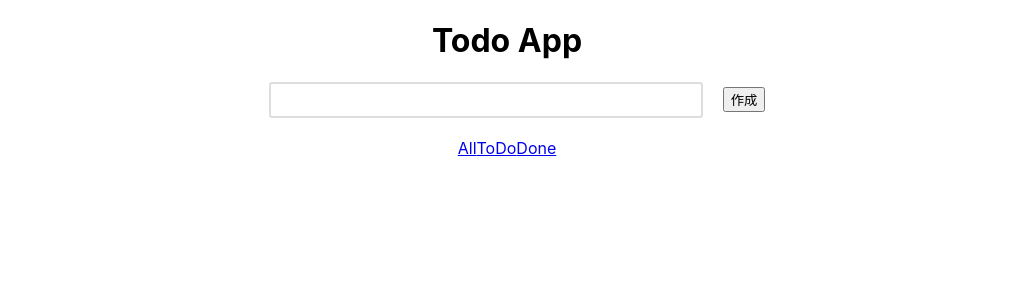
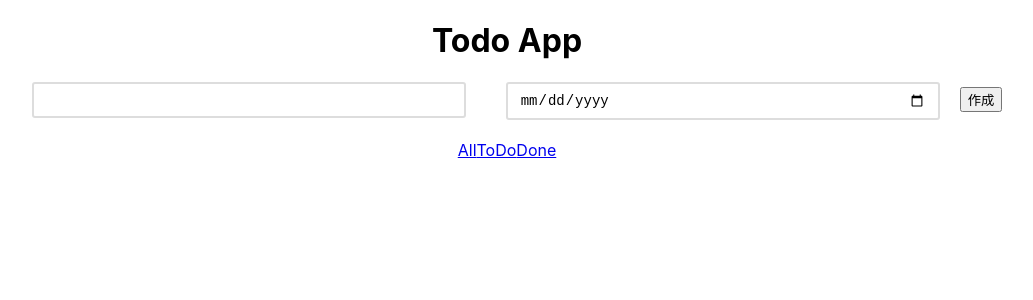
Before and after one commit to kisukeyas/react-todo, a React (Create React App) app: page / in a window 1280 px wide. Shown: the top 300 px of the page, without its empty margins (133-1166 px from the left). Built offline with nearby package versions, Linux system fonts and the light colour scheme.

Commit message:
2022/10/7 1

```diff
--- a/src/todo/Todo.jsx
+++ b/src/todo/Todo.jsx
@@ -9,8 +9,8 @@ function Todo() {
         setItem(item.filter((item) => (item.id !== i)));
     }
 
-    const handleAdd = text =>{
-        setItem([...item, { id:getKey(), text, done: false }]);
+    const handleAdd = (text, date)=>{
+        setItem([...item, { id:getKey(), text, done: false, date}]);
     }
 
     const handleEditText = (i, text) => setItem(item.map(item => {
@@ -74,14 +74,18 @@ function Filter({changeFilter}) {
 
 function Input({onAdd}) {
     const [text, setText] = useState('');
-    const textChange = (i) => setText(i.target.value)
+    const textChange = (e) => setText(e.target.value);
+    const [date, setDate] = useState('');
+    const dateChange = (e) => setDate(e.target.value);
     const submitItem = () => {
-        onAdd(text);
+        onAdd(text, date);
         setText('');
+        setDate('');
     }
     return(
         <div className='input'>
             <input type="text" onChange={textChange} value={text}/>
+            <input type="date" onChange={dateChange} value={date}/>
             <button type="submit" onClick={submitItem}>作成</button>
         </div>
     );
@@ -115,6 +119,7 @@ function Item({item, deleteItem, checkChenge, editText}) {
         <div className='task_component'>
             <input type="checkbox" name="" id="" onChange={handleChange} checked={item.done}/>
             {isEdit? <input type="text" name="" id="" onChange={textChange} value={text}/>: item.text}
+            {item.date}
             {item.done ? <label>Done</label> : ""}
             {!isEdit?<button type='submit' onClick={startEdit}>編集</button>:<button type='submit' onClick={endEdit}>編集終了</button>}
             <button type='submit' onClick={handleDelete}>X</button>
```
